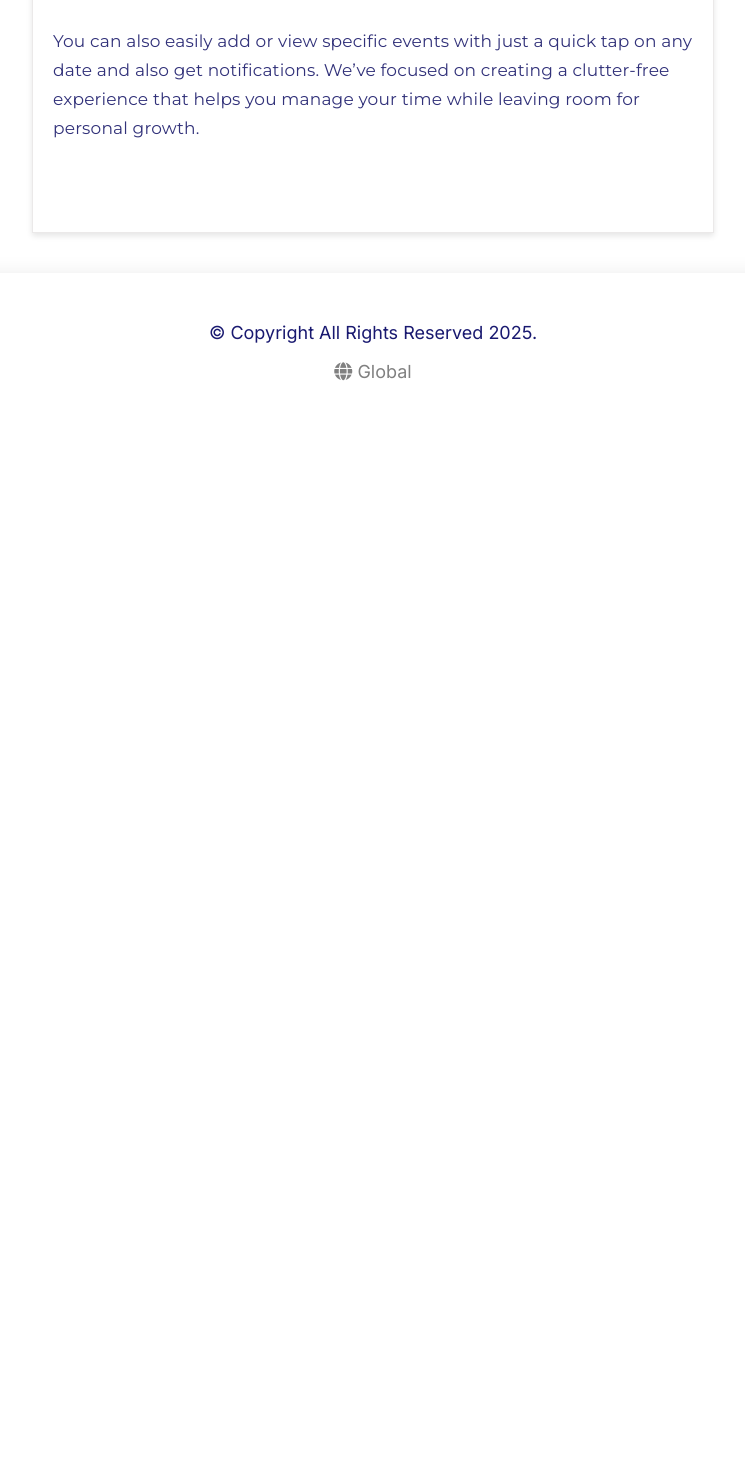
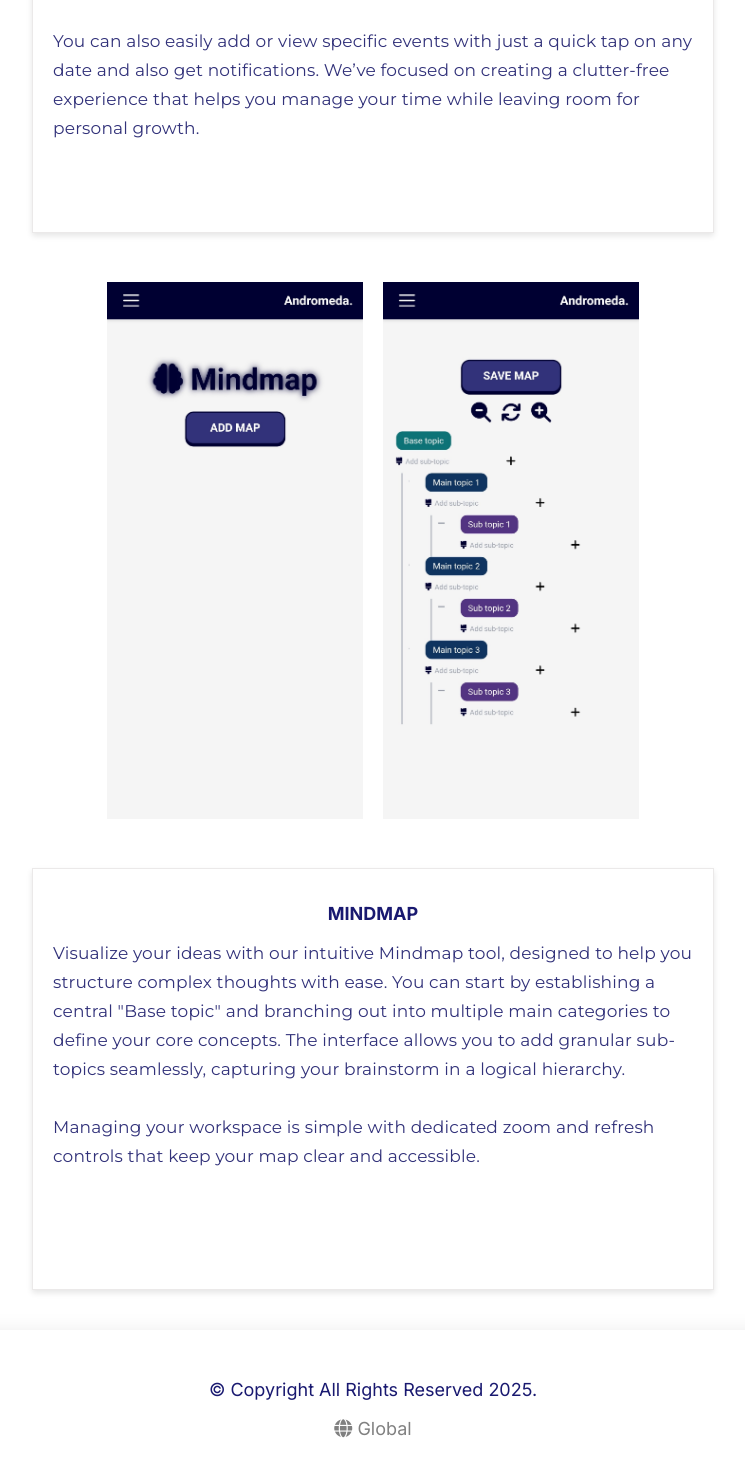
Before and after one commit to abk2191/aphelion-labs, a React (Vite) app: page /aphelion-labs/andromeda in a window 1280 px wide. Shown: the part 3587-5057 px from the top of the page, without its empty margins (267-1012 px from the left). Before the commit the page ends 4000 px from the top, so only its background shows below. Built offline with nearby package versions, Linux system fonts and the light colour scheme; a web font is replaced by a local one.

Commit message:
Added new features

```diff
--- a/src/Andromeda.jsx
+++ b/src/Andromeda.jsx
@@ -90,6 +90,27 @@ function Andromeda() {
             </p>
           </div>
         </div>
+
+        <div className="andromeda-screenshot-wrapper">
+          <div className="andromeda-screenshot-mindmap"></div>
+          <div className="andromeda-screenshot-mindmap-two"></div>
+        </div>
+
+        <div className="page-card-div">
+          <div className="page-card">
+            <h2>MINDMAP</h2>
+            <p>
+              Visualize your ideas with our intuitive Mindmap tool, designed to
+              help you structure complex thoughts with ease. You can start by
+              establishing a central "Base topic" and branching out into
+              multiple main categories to define your core concepts. The
+              interface allows you to add granular sub-topics seamlessly,
+              capturing your brainstorm in a logical hierarchy. <br /> <br />{" "}
+              Managing your workspace is simple with dedicated zoom and refresh
+              controls that keep your map clear and accessible.
+            </p>
+          </div>
+        </div>
       </div>
     </>
   );
--- a/src/index.css
+++ b/src/index.css
@@ -555,6 +555,25 @@ html {
   background-position: center;
 }
 
+.andromeda-screenshot-mindmap {
+  width: 20%;
+  aspect-ratio: 9 / 19.5;
+  background-image: url("/andromeda-screenshot-mindmap.jpg");
+  background-size: contain;
+  background-repeat: no-repeat;
+  background-position: center;
+}
+
+.andromeda-screenshot-mindmap-two {
+  width: 20%;
+  aspect-ratio: 9 / 19.5;
+  background-image: url("/andromeda-screenshot-mindmap-two.jpg");
+  background-size: contain;
+  background-repeat: no-repeat;
+  background-position: center;
+  background-color: white;
+}
+
 .andromeda-screenshot-notes-open {
   width: 20%;
   aspect-ratio: 9 / 19.5;
@@ -725,6 +744,11 @@ html {
     width: 35%;
   }
 
+  .andromeda-screenshot-mindmap,
+  .andromeda-screenshot-mindmap-two {
+    width: 35%;
+  }
+
   .andromeda-description p {
     font-size: 14.5px;
     line-height: 1.6;
```
Also changed, not shown: public/andromeda-screenshot-mindmap-two.jpg (added), public/andromeda-screenshot-mindmap.jpg (added).
